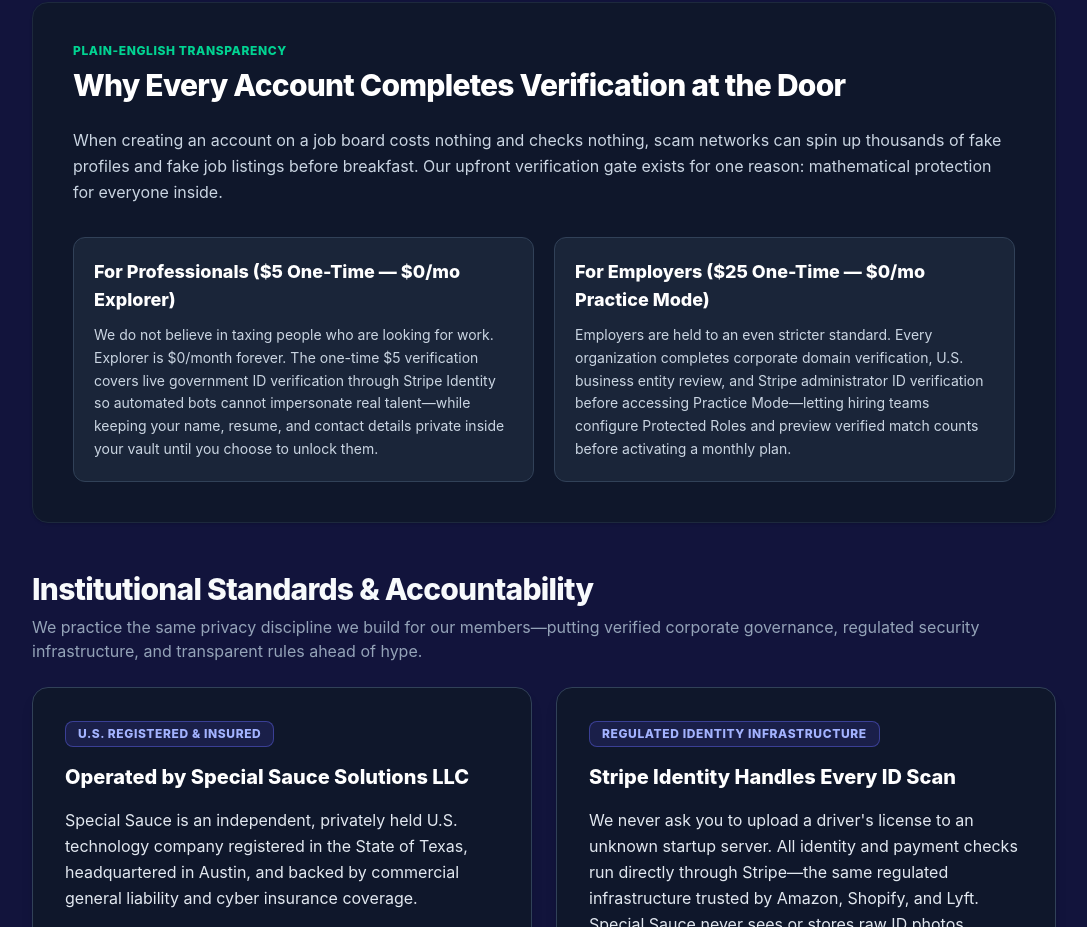
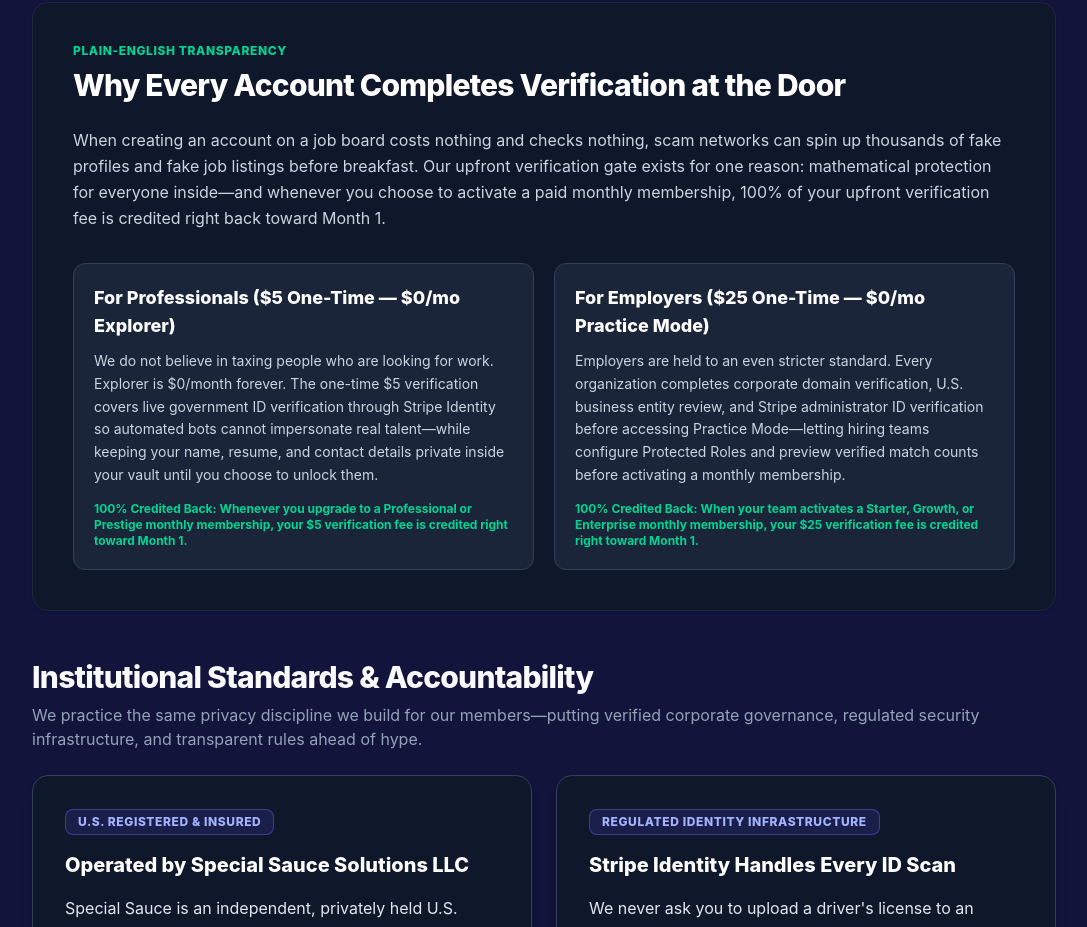
Before and after one commit to SpecialSauceIO/secure-job-board, a Next.js app: page /about in a window 1280 px wide. Shown: the part 1040-1967 px from the top of the page, without its empty margins (96-1183 px from the left). Built offline with nearby package versions, Linux system fonts and the light colour scheme; no server answers.

Commit message:
Add Month 1 verification fee credit callouts on About page

```diff
--- a/src/app/about/page.tsx
+++ b/src/app/about/page.tsx
@@ -80,7 +80,7 @@ export default function AboutPage() {
                 </h2>
               </div>
               <p className="text-slate-300 leading-relaxed text-base">
-                When creating an account on a job board costs nothing and checks nothing, scam networks can spin up thousands of fake profiles and fake job listings before breakfast. Our upfront verification gate exists for one reason: mathematical protection for everyone inside.
+                When creating an account on a job board costs nothing and checks nothing, scam networks can spin up thousands of fake profiles and fake job listings before breakfast. Our upfront verification gate exists for one reason: mathematical protection for everyone inside—and whenever you choose to activate a paid monthly membership, 100% of your upfront verification fee is credited right back toward Month 1.
               </p>
               <div className="grid grid-cols-1 md:grid-cols-2 gap-5 pt-2">
                 <div className="rounded-xl bg-slate-800/80 border border-slate-700 p-5 space-y-2.5">
@@ -90,13 +90,19 @@ export default function AboutPage() {
                   <p className="text-sm text-slate-300 leading-relaxed">
                     We do not believe in taxing people who are looking for work. Explorer is $0/month forever. The one-time $5 verification covers live government ID verification through Stripe Identity so automated bots cannot impersonate real talent—while keeping your name, resume, and contact details private inside your vault until you choose to unlock them.
                   </p>
+                  <p className="text-xs font-bold text-emerald-400 pt-1">
+                    100% Credited Back: Whenever you upgrade to a Professional or Prestige monthly membership, your $5 verification fee is credited right toward Month 1.
+                  </p>
                 </div>
                 <div className="rounded-xl bg-slate-800/80 border border-slate-700 p-5 space-y-2.5">
                   <h3 className="text-lg font-extrabold text-white">
                     For Employers ($25 One-Time — $0/mo Practice Mode)
                   </h3>
                   <p className="text-sm text-slate-300 leading-relaxed">
-                    Employers are held to an even stricter standard. Every organization completes corporate domain verification, U.S. business entity review, and Stripe administrator ID verification before accessing Practice Mode—letting hiring teams configure Protected Roles and preview verified match counts before activating a monthly plan.
+                    Employers are held to an even stricter standard. Every organization completes corporate domain verification, U.S. business entity review, and Stripe administrator ID verification before accessing Practice Mode—letting hiring teams configure Protected Roles and preview verified match counts before activating a monthly membership.
+                  </p>
+                  <p className="text-xs font-bold text-emerald-400 pt-1">
+                    100% Credited Back: When your team activates a Starter, Growth, or Enterprise monthly membership, your $25 verification fee is credited right toward Month 1.
                   </p>
                 </div>
               </div>
```
